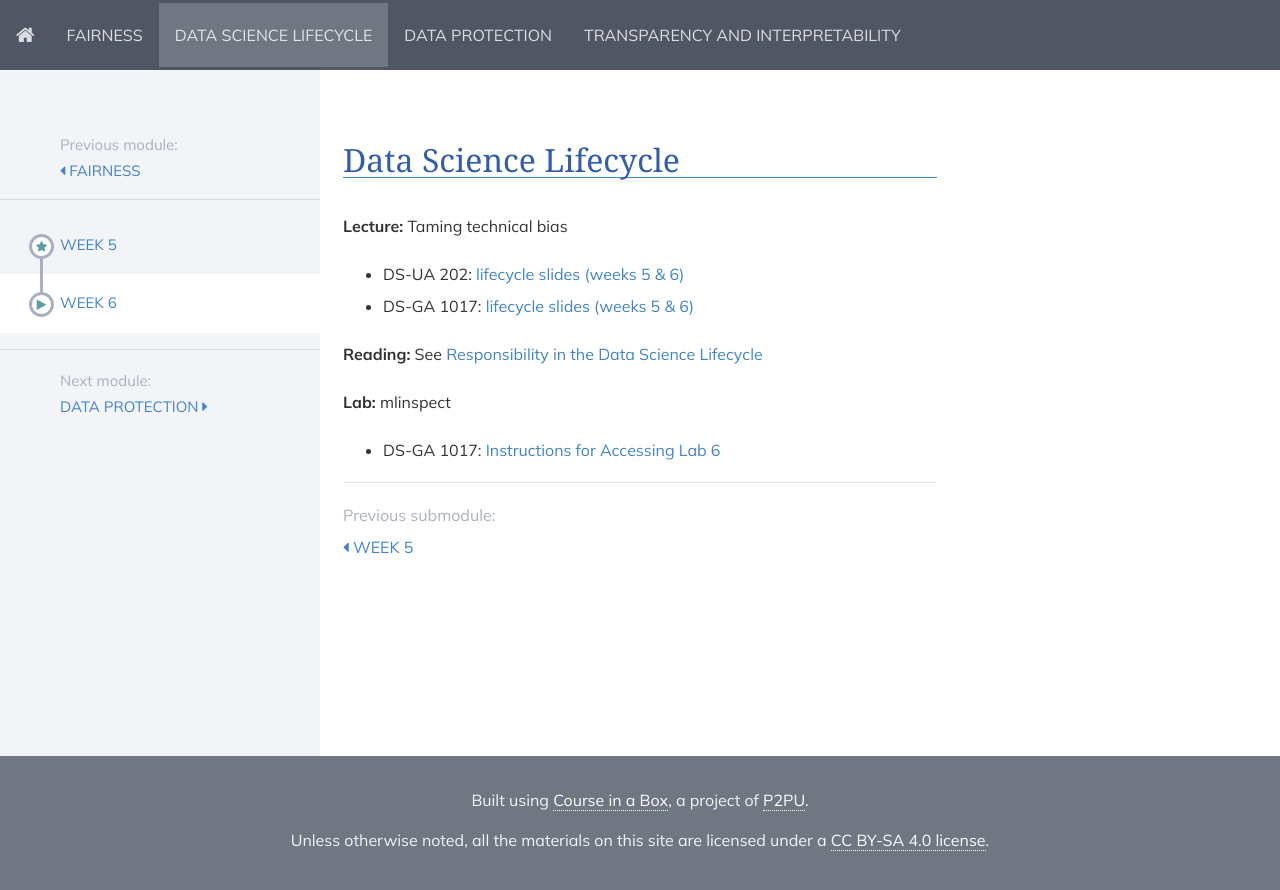
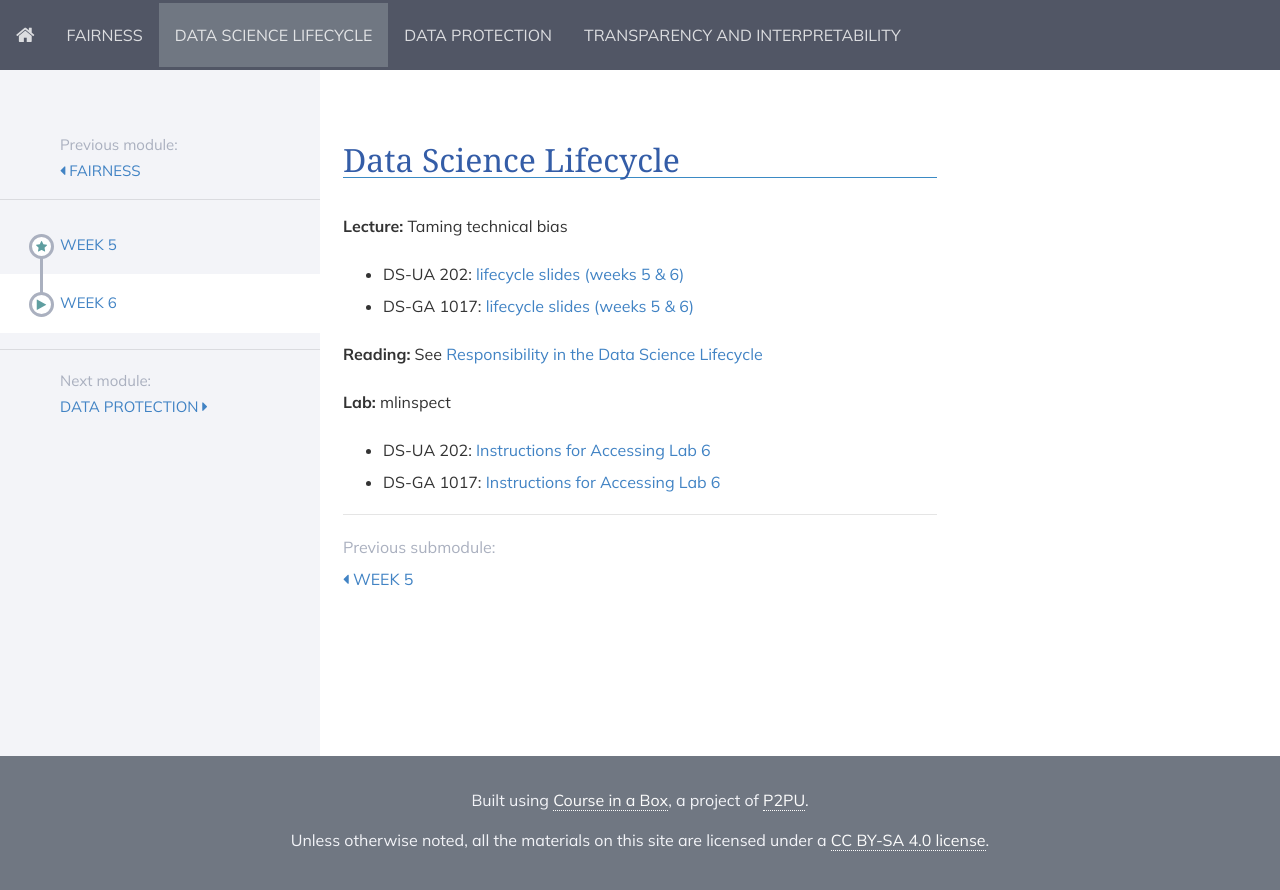
Before and after one commit to DataResponsibly/rds24, a Jekyll site: the page built from modules/data_science_lifecycle/_posts/2000-01-03-week6.md, in a window 1280 px wide. Shown: the top 890 px of the page. Built offline with Jekyll 4.4.1, drawn with Linux system fonts in a browser that asks for light colours; nearby versions of some CDN libraries.

Commit message:
Update 2000-01-03-week6.md

```diff
--- a/modules/data_science_lifecycle/_posts/2000-01-03-week6.md
+++ b/modules/data_science_lifecycle/_posts/2000-01-03-week6.md
@@ -13,4 +13,5 @@ title: Week 6
 
 **Lab:** mlinspect
 
+* DS-UA 202: [Instructions for Accessing Lab 6](https://docs.google.com/document/d/1itLpwshtooSshCUYjMa-ZNUby_sIFuKB-Tv6MwP4_hE/edit?usp=sharing)
 * DS-GA 1017: [Instructions for Accessing Lab 6](https://docs.google.com/document/d/1SQ4PV-WoW1ClxwD8uv7jfCqlhVl90zs9oMujL-522s0/edit?usp=sharing)
```
